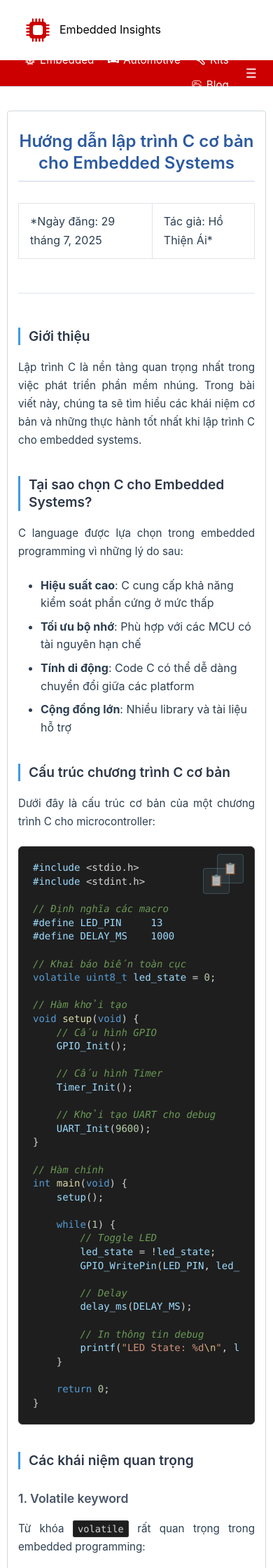
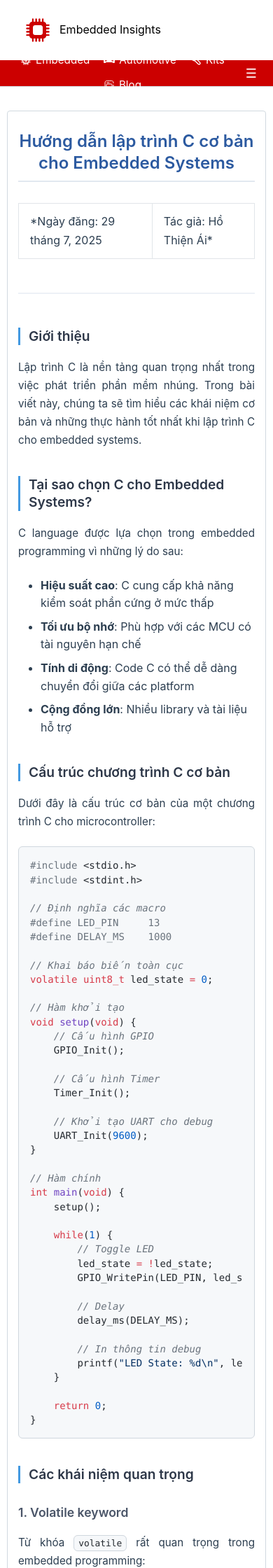
Before and after one commit to ai-ho/ai-ho.github.io, a Jekyll site: the page built from blog/sample-post.md, in a window 390 px wide. Shown: the top 2240 px of the page at 70% size. Built offline with Jekyll 4.4.1, drawn with Linux system fonts in a browser that asks for light colours; some web fonts are replaced.

Commit message:
Change code section and dropdown bar

```diff
--- a/_layouts/default.html
+++ b/_layouts/default.html
@@ -462,10 +462,17 @@
             color: #ffffff;
         }
 
+        /* Dropdown Menu - Hidden by default */
+        .dropdown-menu {
+            display: none;
+        }
+
         /* Navigation Mobile Responsive */
         @media (max-width: 768px) {
             .mobile-menu-button {
                 display: block;
+                margin-left: auto;
+                order: 2;
             }
 
             .navigation {
@@ -488,11 +495,11 @@
             .nav-menu-row .nav-links {
                 display: flex;
                 gap: 4px;
-                margin-left: auto;
-                margin-right: 0;
+                margin: 0;
                 position: relative;
-                justify-content: flex-end;
+                justify-content: center;
                 align-items: center;
+                flex: 1;
             }
 
             .nav-menu-row .nav-links a {
@@ -505,30 +512,45 @@
                 font-size: 0.95em;
             }
 
-            .nav-menu-row .nav-links.show {
+            .nav-menu-row .nav-links.show::after {
+                content: '';
                 position: absolute;
                 top: 100%;
                 right: 0;
-                left: auto;
                 width: 150px;
                 max-width: calc(100vw - 40px);
                 background: #cc0000;
                 border: 1px solid #990000;
                 border-radius: 8px;
                 box-shadow: 0 8px 24px rgba(0, 0, 0, 0.12);
-                flex-direction: column;
+                padding: 4px 8px;
+                z-index: 999;
+                display: block;
+            }
+
+            .nav-menu-row .nav-links.show {
+                position: relative;
+            }
+
+            .nav-menu-row .nav-links.show .dropdown-menu {
+                position: absolute;
+                top: 100%;
+                right: 0;
+                width: 150px;
+                max-width: calc(100vw - 40px);
+                background: #cc0000;
+                border: 1px solid #990000;
+                border-radius: 8px;
+                box-shadow: 0 8px 24px rgba(0, 0, 0, 0.12);
                 padding: 4px 8px;
                 margin: 0;
                 z-index: 1000;
-                overflow: visible;
-                height: auto;
-                max-height: none;
+                display: flex;
+                flex-direction: column;
                 gap: 0;
-                justify-content: flex-start;
-                display: flex !important;
             }
 
-            .nav-menu-row .nav-links.show a {
+            .nav-menu-row .nav-links.show .dropdown-menu a {
                 display: flex !important;
                 padding: 6px 8px;
                 width: 100%;
@@ -546,7 +568,7 @@
                 background: transparent;
             }
 
-            .nav-menu-row .nav-links.show a:hover {
+            .nav-menu-row .nav-links.show .dropdown-menu a:hover {
                 background-color: rgba(255, 255, 255, 0.2);
                 color: #ffffff !important;
             }
@@ -578,7 +600,7 @@
                 font-size: 0.95em;
             }
 
-            .nav-menu-row .nav-links.show {
+            .nav-menu-row .nav-links.show .dropdown-menu {
                 top: 100%;
                 right: 0;
                 width: 140px;
@@ -588,7 +610,7 @@
                 border: 1px solid #990000;
             }
 
-            .nav-menu-row .nav-links.show a {
+            .nav-menu-row .nav-links.show .dropdown-menu a {
                 display: flex !important;
                 padding: 6px 8px;
                 font-size: 0.95em;
@@ -598,12 +620,12 @@
                 background: transparent;
             }
 
-            .nav-menu-row .nav-links.show a:hover {
+            .nav-menu-row .nav-links.show .dropdown-menu a:hover {
                 background-color: rgba(255, 255, 255, 0.2);
                 color: #ffffff !important;
             }
 
-            .nav-menu-row .nav-links.show a .nav-icon {
+            .nav-menu-row .nav-links.show .dropdown-menu a .nav-icon {
                 filter: brightness(0) saturate(100%) invert(100%);
             }
         }
@@ -678,29 +700,29 @@
             }
         }
 
-        /* Code Blocks and Syntax Highlighting - VS Code Dark Theme */
+        /* Code Blocks and Syntax Highlighting - GitHub Default Theme */
         code {
-            background: #1e1e1e;
-            color: #d4d4d4;
+            background: #f6f8fa;
+            color: #24292f;
             padding: 3px 6px;
-            border-radius: 3px;
-            font-family: 'Consolas', 'Courier New', monospace;
-            font-size: 0.9em;
-            border: 1px solid #333;
+            border-radius: 6px;
+            font-family: ui-monospace, SFMono-Regular, "SF Mono", Consolas, "Liberation Mono", Menlo, monospace;
+            font-size: 0.85em;
+            border: 1px solid #d0d7de;
         }
 
         pre {
-            background: #1e1e1e;
-            color: #d4d4d4;
+            background: #f6f8fa;
+            color: #24292f;
             border-radius: 6px;
-            padding: 20px;
+            padding: 16px;
             overflow-x: auto;
-            margin: 20px 0;
-            border: 1px solid #333;
+            margin: 16px 0;
+            border: 1px solid #d0d7de;
             position: relative;
-            font-family: 'Consolas', 'Courier New', monospace;
+            font-family: ui-monospace, SFMono-Regular, "SF Mono", Consolas, "Liberation Mono", Menlo, monospace;
             font-size: 14px;
-            line-height: 1.4;
+            line-height: 1.45;
         }
 
         pre code {
@@ -714,44 +736,12 @@
         }
 
         .highlight {
-            background: #1e1e1e;
+            background: #f6f8fa;
             border-radius: 6px;
-            padding: 20px;
+            padding: 16px;
             overflow-x: auto;
-            margin: 20px 0;
-            border: 1px solid #333;
-            position: relative;
-        }
-
-        /* Copy button for code blocks */
-        .highlight::after {
-            content: '📋';
-            position: absolute;
-            top: 10px;
-            right: 15px;
-            color: #9cdcfe;
-            font-size: 16px;
-            cursor: pointer;
-            background: rgba(156, 220, 254, 0.1);
-            padding: 6px 8px;
-            border-radius: 4px;
-            border: 1px solid rgba(156, 220, 254, 0.3);
-            transition: all 0.2s ease;
-            opacity: 0.7;
-            user-select: none;
-        }
-
-        .highlight:hover::after {
-            opacity: 1;
-            background: rgba(156, 220, 254, 0.2);
-            transform: scale(1.05);
-        }
-
-        .highlight.copied::after {
-            content: '✅';
-            color: #4ade80;
-            border-color: rgba(74, 222, 128, 0.3);
-            background: rgba(74, 222, 128, 0.1);
+            margin: 16px 0;
+            border: 1px solid #d0d7de;
         }
 
         .highlight pre {
@@ -759,94 +749,88 @@
             padding: 0;
             background: transparent;
             border: none;
-            font-family: 'Consolas', 'Courier New', monospace;
+            font-family: ui-monospace, SFMono-Regular, "SF Mono", Consolas, "Liberation Mono", Menlo, monospace;
             font-size: 14px;
-            line-height: 1.4;
+            line-height: 1.45;
         }
 
-        /* VS Code Dark Theme Syntax Colors */
-        .highlight .c { color: #6a9955; font-style: italic; } /* Comment - Green */
-        .highlight .cm { color: #6a9955; font-style: italic; } /* Comment Multiline */
-        .highlight .cp { color: #9cdcfe; } /* Comment Preproc - Light Blue */
-        .highlight .c1 { color: #6a9955; font-style: italic; } /* Comment Single */
+        /* GitHub Default Theme Syntax Colors */
+        .highlight .c { color: #6a737d; font-style: italic; } /* Comment - Gray */
+        .highlight .cm { color: #6a737d; font-style: italic; } /* Comment Multiline */
+        .highlight .cp { color: #005cc5; } /* Comment Preproc - Blue */
+        .highlight .c1 { color: #6a737d; font-style: italic; } /* Comment Single */
 
-        .highlight .k { color: #569cd6; font-weight: normal; } /* Keyword - Blue */
-        .highlight .kc { color: #569cd6; } /* Keyword Constant */
-        .highlight .kd { color: #569cd6; } /* Keyword Declaration */
-        .highlight .kn { color: #569cd6; } /* Keyword Namespace */
-        .highlight .kp { color: #569cd6; } /* Keyword Pseudo */
-        .highlight .kr { color: #569cd6; } /* Keyword Reserved */
-        .highlight .kt { color: #569cd6; } /* Keyword Type */
+        .highlight .k { color: #d73a49; font-weight: normal; } /* Keyword - Red */
+        .highlight .kc { color: #005cc5; } /* Keyword Constant - Blue */
+        .highlight .kd { color: #d73a49; } /* Keyword Declaration - Red */
+        .highlight .kn { color: #d73a49; } /* Keyword Namespace - Red */
+        .highlight .kp { color: #d73a49; } /* Keyword Pseudo - Red */
+        .highlight .kr { color: #d73a49; } /* Keyword Reserved - Red */
+        .highlight .kt { color: #d73a49; } /* Keyword Type - Red */
 
-        .highlight .s { color: #ce9178; } /* String - Orange */
-        .highlight .s1 { color: #ce9178; } /* String Single */
-        .highlight .s2 { color: #ce9178; } /* String Double */
-        .highlight .sb { color: #ce9178; } /* String Backtick */
-        .highlight .sc { color: #ce9178; } /* String Char */
-        .highlight .sd { color: #ce9178; } /* String Doc */
-        .highlight .se { color: #d7ba7d; } /* String Escape */
-        .highlight .sh { color: #ce9178; } /* String Heredoc */
-        .highlight .si { color: #ce9178; } /* String Interpol */
-        .highlight .sx { color: #ce9178; } /* String Other */
-        .highlight .sr { color: #ce9178; } /* String Regex */
-        .highlight .ss { color: #ce9178; } /* String Symbol */
+        .highlight .s { color: #032f62; } /* String - Dark Blue */
+        .highlight .s1 { color: #032f62; } /* String Single */
+        .highlight .s2 { color: #032f62; } /* String Double */
+        .highlight .sb { color: #032f62; } /* String Backtick */
+        .highlight .sc { color: #032f62; } /* String Char */
+        .highlight .sd { color: #032f62; } /* String Doc */
+        .highlight .se { color: #032f62; } /* String Escape */
+        .highlight .sh { color: #032f62; } /* String Heredoc */
+        .highlight .si { color: #032f62; } /* String Interpol */
+        .highlight .sx { color: #032f62; } /* String Other */
+        .highlight .sr { color: #032f62; } /* String Regex */
+        .highlight .ss { color: #032f62; } /* String Symbol */
 
-        .highlight .n { color: #9cdcfe; } /* Name - Light Blue */
-        .highlight .na { color: #92c5f8; } /* Name Attribute */
-        .highlight .nb { color: #569cd6; } /* Name Builtin */
-        .highlight .nc { color: #4ec9b0; } /* Name Class - Teal */
-        .highlight .nd { color: #569cd6; } /* Name Decorator */
-        .highlight .ne { color: #4ec9b0; } /* Name Exception */
-        .highlight .nf { color: #dcdcaa; } /* Name Function - Yellow */
-        .highlight .ni { color: #d4d4d4; } /* Name Entity */
-        .highlight .nl { color: #d4d4d4; } /* Name Label */
-        .highlight .nn { color: #4ec9b0; } /* Name Namespace */
-        .highlight .no { color: #569cd6; } /* Name Constant */
-        .highlight .nt { color: #569cd6; } /* Name Tag */
-        .highlight .nv { color: #9cdcfe; } /* Name Variable */
-        .highlight .nx { color: #9cdcfe; } /* Name Other */
+        .highlight .n { color: #24292f; } /* Name - Black */
+        .highlight .na { color: #6f42c1; } /* Name Attribute - Purple */
+        .highlight .nb { color: #005cc5; } /* Name Builtin - Blue */
+        .highlight .nc { color: #6f42c1; } /* Name Class - Purple */
+        .highlight .nd { color: #6f42c1; } /* Name Decorator - Purple */
+        .highlight .ne { color: #6f42c1; } /* Name Exception - Purple */
+        .highlight .nf { color: #6f42c1; } /* Name Function - Purple */
+        .highlight .ni { color: #24292f; } /* Name Entity */
+        .highlight .nl { color: #24292f; } /* Name Label */
+        .highlight .nn { color: #24292f; } /* Name Namespace */
+        .highlight .no { color: #005cc5; } /* Name Constant - Blue */
+        .highlight .nt { color: #22863a; } /* Name Tag - Green */
+        .highlight .nv { color: #e36209; } /* Name Variable - Orange */
+        .highlight .nx { color: #24292f; } /* Name Other */
 
-        .highlight .m { color: #b5cea8; } /* Number - Light Green */
-        .highlight .mi { color: #b5cea8; } /* Number Integer */
-        .highlight .mf { color: #b5cea8; } /* Number Float */
-        .highlight .mh { color: #b5cea8; } /* Number Hex */
-        .highlight .mo { color: #b5cea8; } /* Number Oct */
+        .highlight .m { color: #005cc5; } /* Number - Blue */
+        .highlight .mi { color: #005cc5; } /* Number Integer */
+        .highlight .mf { color: #005cc5; } /* Number Float */
+        .highlight .mh { color: #005cc5; } /* Number Hex */
+        .highlight .mo { color: #005cc5; } /* Number Oct */
 
-        .highlight .o { color: #d4d4d4; } /* Operator */
-        .highlight .ow { color: #569cd6; } /* Operator Word */
+        .highlight .o { color: #d73a49; } /* Operator - Red */
+        .highlight .ow { color: #d73a49; } /* Operator Word - Red */
 
-        .highlight .p { color: #d4d4d4; } /* Punctuation */
+        .highlight .p { color: #24292f; } /* Punctuation */
 
         .highlight .err {
-            color: #f44747;
-            background: rgba(244, 71, 71, 0.1);
-            border-radius: 2px;
+            color: #cb2431;
+            background: #ffeef0;
+            border-radius: 3px;
             padding: 1px;
         } /* Error - Red */
 
-        .highlight .g { color: #d4d4d4; } /* Generic */
-        .highlight .gd { color: #f44747; } /* Generic Deleted */
-        .highlight .ge { color: #d4d4d4; font-style: italic; } /* Generic Emph */
-        .highlight .gr { color: #f44747; } /* Generic Error */
-        .highlight .gh { color: #569cd6; font-weight: bold; } /* Generic Heading */
-        .highlight .gi { color: #6a9955; } /* Generic Inserted */
-        .highlight .go { color: #808080; } /* Generic Output */
-        .highlight .gp { color: #569cd6; } /* Generic Prompt */
-        .highlight .gs { color: #d4d4d4; font-weight: bold; } /* Generic Strong */
-        .highlight .gu { color: #569cd6; font-weight: bold; } /* Generic Subheading */
-        .highlight .gt { color: #f44747; } /* Generic Traceback */
+        .highlight .g { color: #24292f; } /* Generic */
+        .highlight .gd { color: #d73a49; background: #ffeef0; } /* Generic Deleted */
+        .highlight .ge { color: #24292f; font-style: italic; } /* Generic Emph */
+        .highlight .gr { color: #d73a49; } /* Generic Error */
+        .highlight .gh { color: #005cc5; font-weight: bold; } /* Generic Heading */
+        .highlight .gi { color: #28a745; background: #f0fff4; } /* Generic Inserted */
+        .highlight .go { color: #6a737d; } /* Generic Output */
+        .highlight .gp { color: #005cc5; } /* Generic Prompt */
+        .highlight .gs { color: #24292f; font-weight: bold; } /* Generic Strong */
+        .highlight .gu { color: #6f42c1; font-weight: bold; } /* Generic Subheading */
+        .highlight .gt { color: #d73a49; } /* Generic Traceback */
 
-        /* Preprocessor directives */
-        .highlight .cp { color: #9cdcfe; } /* #include, #define, etc. */
-
-        /* Data types */
-        .highlight .kt { color: #569cd6; } /* int, char, void, etc. */
-
-        /* Function calls */
-        .highlight .nf { color: #dcdcaa; } /* Function names */
-
-        /* Macros and constants */
-        .highlight .no { color: #4fc1ff; } /* ALL_CAPS constants */
+        /* Language specific highlighting */
+        .highlight .cp { color: #6a737d; } /* Preprocessor directives */
+        .highlight .kt { color: #d73a49; } /* Data types */
+        .highlight .nf { color: #6f42c1; } /* Function names */
+        .highlight .no { color: #005cc5; } /* Constants */
 
         /* Responsive Design */
         @media (max-width: 1024px) {
@@ -955,13 +939,19 @@
             }
 
             .highlight {
-                background: #f5f5f5 !important;
+                background: #f8f8f8 !important;
                 color: #333 !important;
-                border: 1px solid #ddd !important;
+                border: 1px solid #e1e4e8 !important;
             }
 
             .highlight * {
                 color: #333 !important;
+            }
+
+            code {
+                background: #f8f8f8 !important;
+                color: #333 !important;
+                border: 1px solid #e1e4e8 !important;
             }
         }
     </style>
@@ -983,8 +973,11 @@
         <a href="/automotive/" class="nav-priority"><img src="/assets/icons/automotive.svg" alt="" class="nav-icon"> Automotive</a>
         <a href="/kits/" class="nav-priority"><img src="/assets/icons/kits.svg" alt="" class="nav-icon"> Kits</a>
         <a href="/blog/" class="nav-priority"><img src="/assets/icons/blog.svg" alt="" class="nav-icon"> Blog</a>
-        <a href="https://github.com/ai-ho"><img src="/assets/icons/github.svg" alt="" class="nav-icon"> Github</a>
-        <a href="mailto:thienaiho95@gmail.com"><img src="/assets/icons/contact.svg" alt="" class="nav-icon"> Contact</a>
+        <div class="dropdown-menu" id="dropdownMenu">
+          <a href="/"><img src="/assets/icons/home.svg" alt="" class="nav-icon"> Home</a>
+          <a href="https://github.com/ai-ho"><img src="/assets/icons/github.svg" alt="" class="nav-icon"> Github</a>
+          <a href="mailto:thienaiho95@gmail.com"><img src="/assets/icons/contact.svg" alt="" class="nav-icon"> Contact</a>
+        </div>
       </div>
       <button class="mobile-menu-button" onclick="toggleMobileMenu()" aria-label="Toggle menu">
         <span>☰</span>
@@ -1100,67 +1093,7 @@
         });
 
         document.addEventListener('DOMContentLoaded', function() {
-            // Add click event to all code blocks
-            const codeBlocks = document.querySelectorAll('.highlight');
-
-            codeBlocks.forEach(function(block) {
-                block.addEventListener('click', function(e) {
-                    // Check if click was on the copy icon area (top-right corner)
-                    const rect = block.getBoundingClientRect();
-                    const clickX = e.clientX - rect.left;
-                    const clickY = e.clientY - rect.top;
-
-                    // Copy icon is positioned at top: 10px, right: 15px with ~40px width/height
-                    if (clickX > rect.width - 60 && clickY < 50) {
-                        // Get the code text
-                        const codeElement = block.querySelector('pre code') || block.querySelector('pre');
-                        const codeText = codeElement.textContent;
-
-                        // Copy to clipboard
-                        if (navigator.clipboard && window.isSecureContext) {
-                            navigator.clipboard.writeText(codeText).then(function() {
-                                showCopyFeedback(block);
-                            }).catch(function(err) {
-                                fallbackCopy(codeText, block);
-                            });
-                        } else {
-                            fallbackCopy(codeText, block);
-                        }
-                    }
-                });
-
-                // Add title attribute for tooltip
-                block.setAttribute('title', 'Click the 📋 icon to copy code');
-            });
-
-            function showCopyFeedback(block) {
-                block.classList.add('copied');
-                setTimeout(function() {
-                    block.classList.remove('copied');
-                }, 2000);
-            }
-
-            function fallbackCopy(text, block) {
-                // Fallback for older browsers
-                const textArea = document.createElement('textarea');
-                textArea.value = text;
-                textArea.style.position = 'fixed';
-                textArea.style.left = '-999999px';
-                textArea.style.top = '-999999px';
-                document.body.appendChild(textArea);
-                textArea.focus();
-                textArea.select();
-
-                try {
-                    document.execCommand('copy');
-                    showCopyFeedback(block);
-                } catch (err) {
-                    console.error('Failed to copy: ', err);
-                    alert('Failed to copy code to clipboard');
-                }
-
-                document.body.removeChild(textArea);
-            }
+            // Mobile menu and other initialization code can go here if needed
         });
     </script>
 </body>
```
